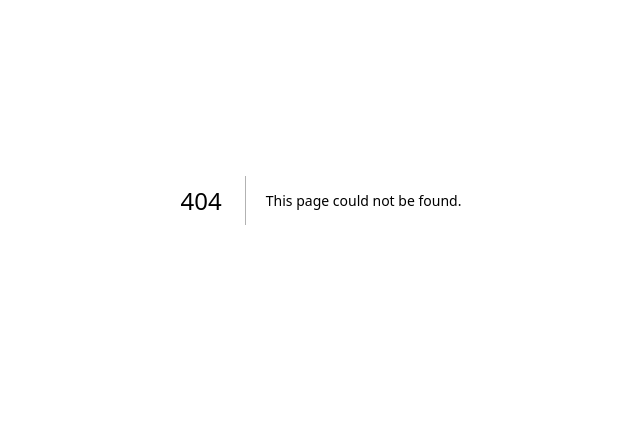
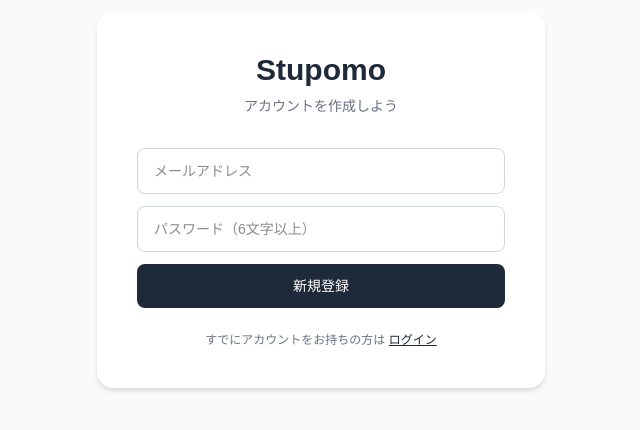
Before and after one commit to Runtekun/Stupomo, a Next.js app: page /signup in a window 1280 px wide. Before the commit this address had no page. Shown: the part 200-630 px from the top of the page, without its empty margins (319-959 px from the left). Built offline with nearby package versions, Linux system fonts and the light colour scheme; no server answers.

Commit message:
新規登録ページを追加（メール・パスワード）

```diff
--- /dev/null
+++ b/src/app/signup/SignupForm.tsx
@@ -0,0 +1,65 @@
+"use client";
+
+import { createClient } from "@/lib/supabase/client";
+import { useRouter } from "next/navigation";
+import { useState } from "react";
+
+export default function SignupForm() {
+  const router = useRouter();
+  const [email, setEmail] = useState("");
+  const [password, setPassword] = useState("");
+  const [error, setError] = useState("");
+  const [loading, setLoading] = useState(false);
+
+  const handleSignup = async (e: React.FormEvent) => {
+    e.preventDefault();
+    setError("");
+    setLoading(true);
+
+    const supabase = createClient();
+    const { error } = await supabase.auth.signUp({
+      email,
+      password,
+      options: { emailRedirectTo: undefined },
+    });
+
+    if (error) {
+      setError(error.message);
+      setLoading(false);
+      return;
+    }
+
+    router.push("/");
+    router.refresh();
+  };
+
+  return (
+    <form onSubmit={handleSignup} className="flex flex-col gap-3">
+      <input
+        type="email"
+        placeholder="メールアドレス"
+        value={email}
+        onChange={(e) => setEmail(e.target.value)}
+        required
+        className="rounded-lg border border-gray-300 px-4 py-3 text-sm outline-none focus:border-gray-500"
+      />
+      <input
+        type="password"
+        placeholder="パスワード（6文字以上）"
+        value={password}
+        onChange={(e) => setPassword(e.target.value)}
+        required
+        minLength={6}
+        className="rounded-lg border border-gray-300 px-4 py-3 text-sm outline-none focus:border-gray-500"
+      />
+      {error && <p className="text-xs text-red-500">{error}</p>}
+      <button
+        type="submit"
+        disabled={loading}
+        className="rounded-lg bg-gray-800 px-4 py-3 text-sm font-medium text-white transition hover:bg-gray-700 disabled:opacity-50"
+      >
+        {loading ? "登録中..." : "新規登録"}
+      </button>
+    </form>
+  );
+}
--- /dev/null
+++ b/src/app/signup/page.tsx
@@ -0,0 +1,36 @@
+import { createClient } from "@/lib/supabase/server";
+import { redirect } from "next/navigation";
+import Link from "next/link";
+import SignupForm from "./SignupForm";
+
+export default async function SignupPage() {
+  const supabase = await createClient();
+
+  const {
+    data: { user },
+  } = await supabase.auth.getUser();
+
+  if (user) {
+    redirect("/");
+  }
+
+  return (
+    <div className="flex min-h-screen items-center justify-center bg-gray-50">
+      <div className="w-full max-w-md rounded-2xl bg-white p-10 shadow-md">
+        <h1 className="mb-2 text-center text-3xl font-bold text-gray-800">
+          Stupomo
+        </h1>
+        <p className="mb-8 text-center text-sm text-gray-500">
+          アカウントを作成しよう
+        </p>
+        <SignupForm />
+        <p className="mt-6 text-center text-xs text-gray-500">
+          すでにアカウントをお持ちの方は{" "}
+          <Link href="/login" className="text-gray-800 underline">
+            ログイン
+          </Link>
+        </p>
+      </div>
+    </div>
+  );
+}
```
